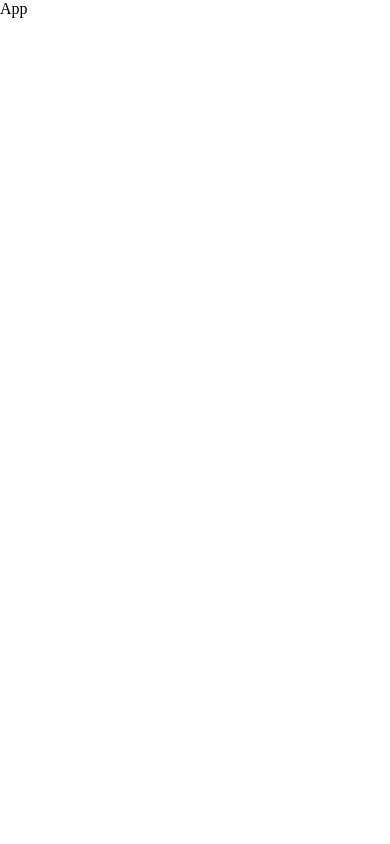
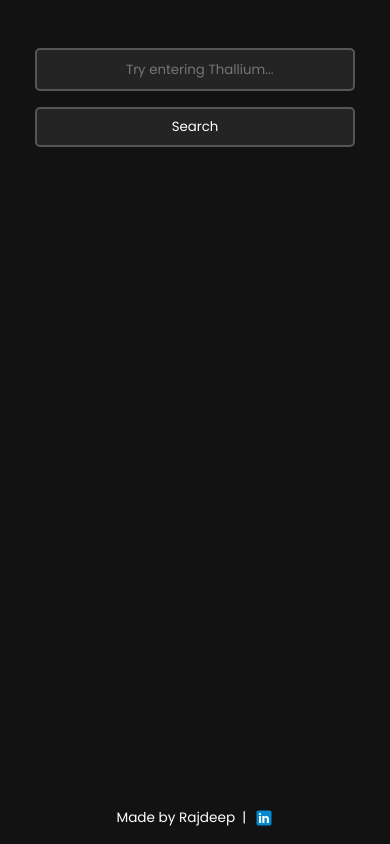
Before and after one commit to rajdeepsri/thala-meme-app, a React (Vite) app: page / in a window 390 px wide. Built offline with nearby package versions, Linux system fonts and the light colour scheme.

Commit message:
completed

```diff
--- a/index.html
+++ b/index.html
@@ -2,6 +2,7 @@
 <html lang="en">
   <head>
     <meta charset="UTF-8" />
+    <link rel="shortcut icon" href="/thala.png" type="image/x-icon" />
     <meta name="viewport" content="width=device-width, initial-scale=1.0" />
     <title>Thala for a Reason</title>
   </head>
--- a/src/App.jsx
+++ b/src/App.jsx
@@ -1,5 +1,97 @@
+import { useState, useRef } from "react";
+import thalaVideo from "./assets/thala_for_a_reason.mp4";
+import linkedinIcon from "./assets/li.svg";
+
 const App = () => {
-  return <div>App</div>;
+  const [searchTerm, setSearchTerm] = useState("");
+  const [isThala, setIsThala] = useState(false);
+  const [thalaText, setThalaText] = useState("");
+  const videoRef = useRef(null);
+
+  const handleSearch = () => {
+    // trim all the whitespaces from both sides
+    const trimmedSearchTerm = searchTerm.trim();
+
+    // sample case
+    if (trimmedSearchTerm.toLocaleLowerCase() === "thallium") {
+      setIsThala(true);
+      setThalaText("Thallium - Atomic no. = 81, 8-1=7");
+      return;
+    }
+
+    // if searchTerm is a number, check if its divisible by 7
+    if (/^\d+$/.test(trimmedSearchTerm)) {
+      // sum case
+      let sum = 0;
+      let sumDigitString = "";
+      for (const num of trimmedSearchTerm) {
+        sum = sum + parseInt(num);
+        sumDigitString.length === 0
+          ? (sumDigitString += num)
+          : (sumDigitString += "+" + num);
+      }
+
+      if (sum === 7 || sum % 7 === 0) setIsThala(true);
+
+      if (sum === 7) {
+        setThalaText(`${sumDigitString} = ${sum}`);
+      } else if (sum % 7 === 0) {
+        const divident = sum / 7;
+        setThalaText(`${sumDigitString} = ${sum}, divided by ${divident} = 7`);
+      }
+      return;
+    }
+
+    // check if the length of word entered is 7
+    if (trimmedSearchTerm.length === 7 && !trimmedSearchTerm.includes(" ")) {
+      setIsThala(true);
+      setThalaText(`${searchTerm} = 7 characters`);
+      return;
+    }
+
+    // check if 7 words entered
+    const searchTermArray = trimmedSearchTerm.split(" ");
+    if (searchTermArray.length === 7) {
+      setIsThala(true);
+      setThalaText(`${trimmedSearchTerm} = 7 words`);
+      return;
+    }
+  };
+
+  return (
+    <div className="container">
+      <div className="search_div">
+        <input
+          type="text"
+          value={searchTerm}
+          onChange={(e) => setSearchTerm(e.target.value)}
+          placeholder="Try entering Thallium..."
+        />
+        <button type="button" onClick={handleSearch}>
+          Search
+        </button>
+      </div>
+      {isThala && (
+        <div className="thala_div">
+          <p className="thala_text">{thalaText}</p>
+          <video
+            className="thala_video"
+            ref={videoRef}
+            src={thalaVideo}
+            autoPlay
+            loop
+          />
+          <p className="reason_text">Thala for a Reason</p>
+        </div>
+      )}
+      <p className="made_by">
+        Made by Rajdeep &nbsp;| &nbsp;
+        <a href="https://www.linkedin.com/in/rajdeep-shrivastava/" target="_">
+          <img src={linkedinIcon} alt="linkedin" />
+        </a>
+      </p>
+    </div>
+  );
 };
 
 export default App;
--- a/src/index.scss
+++ b/src/index.scss
@@ -4,4 +4,118 @@
   padding: 0;
   margin: 0;
   box-sizing: border-box;
+  font-family: "Poppins", "sans-serif";
 }
+
+.container {
+  background-color: #121212;
+  padding-top: 4rem;
+  height: 100dvh;
+  display: flex;
+  flex-direction: column;
+  align-items: center;
+  gap: 1rem;
+  color: white;
+
+  .search_div {
+    display: flex;
+    align-items: center;
+    gap: 2rem;
+
+    input {
+      background-color: #242424;
+      padding: 0.6rem;
+      padding-right: 0;
+      width: 20rem;
+      border: 2px solid #555555;
+      outline: none;
+      color: white;
+      border-radius: 5px;
+      transition: 0.2s all;
+
+      &:focus {
+        border: 2px solid rgb(55, 126, 173);
+      }
+    }
+
+    button {
+      padding: 0.5rem 0;
+      width: 7rem;
+      color: white;
+      background-color: #242424;
+      border: 2px solid #555555;
+      outline: none;
+      border-radius: 5px;
+      transition: 0.2s all;
+      cursor: pointer;
+
+      &:hover {
+        border-color: rgb(55, 126, 173);
+      }
+    }
+  }
+
+  .thala_div {
+    margin-top: 1rem;
+    display: flex;
+    flex-direction: column;
+    align-items: center;
+    gap: 1rem;
+
+    .thala_video {
+      width: 400px;
+    }
+
+    .thala_text {
+      color: rgb(179, 179, 179);
+    }
+
+    .reason_text {
+      color: #e9d410;
+      font-size: 2rem;
+      font-weight: 500;
+    }
+  }
+
+  .made_by {
+    position: absolute;
+    bottom: 10px;
+    font-size: 0.85rem;
+    display: flex;
+
+    img {
+      width: 20px;
+    }
+  }
+}
+
+@media only screen and (max-width: 500px) {
+  .container {
+    padding-top: 3rem;
+
+    .search_div {
+      flex-direction: column;
+      gap: 1rem;
+
+      input {
+        text-align: center;
+      }
+
+      button {
+        width: 100%;
+      }
+    }
+
+    .thala_div {
+      .thala_video {
+        width: 300px;
+      }
+    }
+  }
+}
+
+@media only screen and (max-width: 375px) {
+  .container {
+    padding-top: 1.5rem;
+  }
+}
```
Also changed, not shown: public/thala.png, src/assets/li.svg (added).
